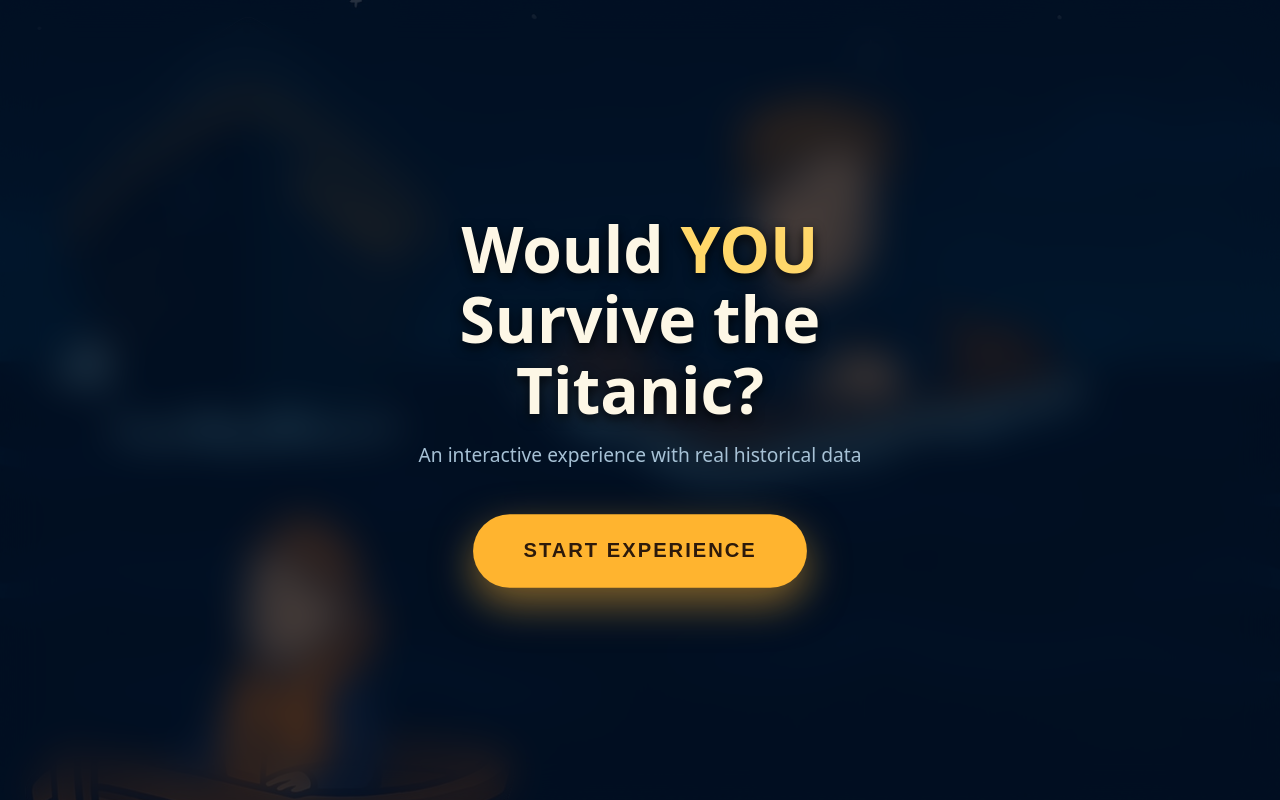
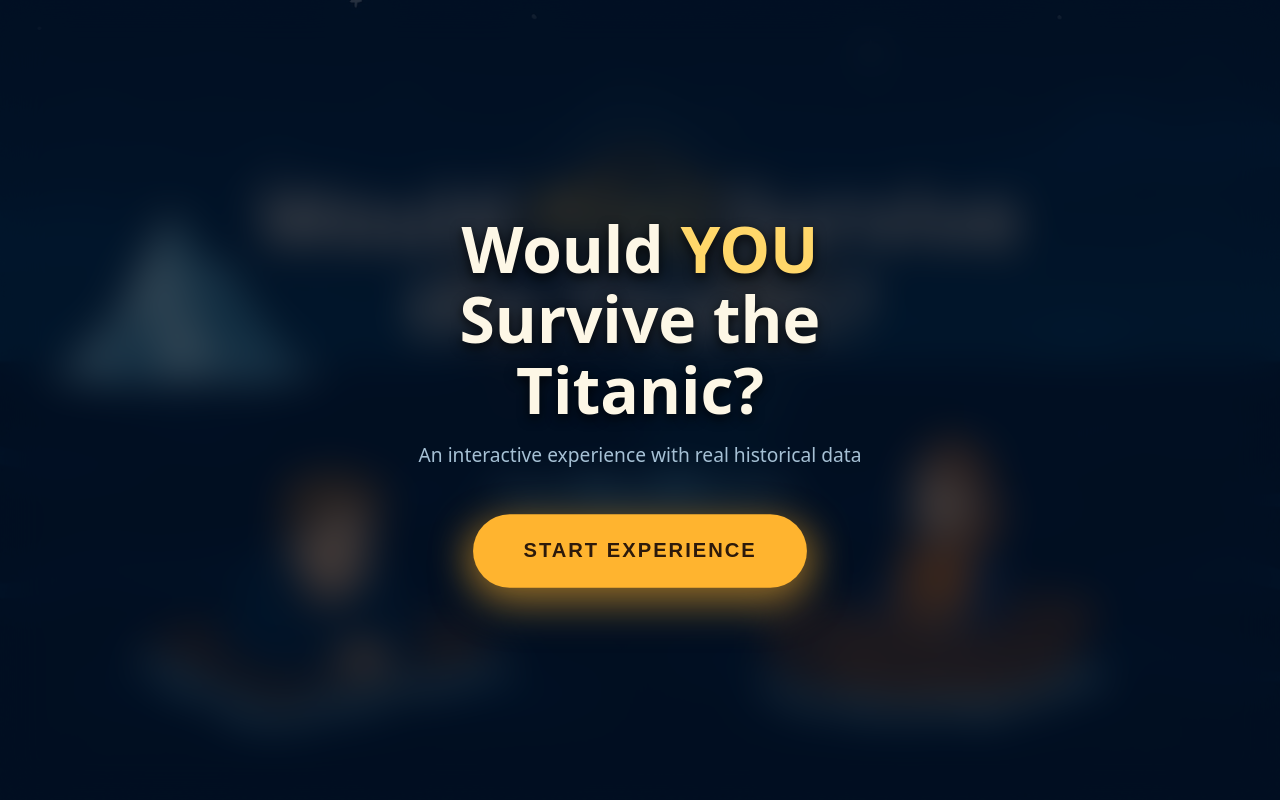
Before and after one commit to aashapovalov/titanic, a plain HTML site: page index.html in a window 1280 px wide. Drawn offline with Linux system fonts and the light colour scheme; a script that the page names is missing.

Commit message:
feat: style foreground elements

```diff
--- a/styles.css
+++ b/styles.css
@@ -228,3 +228,120 @@ body {
   width: 100%;
   animation: floating-slow 8s ease-in-out infinite;
 }
+
+.hero__ship-large {
+  position: absolute;
+  bottom: 30%;
+  left: 50%;
+  transform: translateX(-50%);
+  width: 40%;
+  z-index: 4;
+}
+
+.hero__wave {
+  position: absolute;
+  opacity: 0.7;
+}
+
+.hero__wave--generated {
+  animation: wave-move-generated ease-in-out infinite;
+}
+
+.hero__character {
+  position: absolute;
+  width: 100%;
+  z-index: 4;
+}
+
+.hero__character--leo {
+  bottom: 8%;
+  left: 10%;
+  width: 30%;
+}
+
+.hero__character--kate {
+  bottom: 8%;
+  right: 12%;
+  width: 30%;
+}
+
+.hero__bird--dynamic {
+  position: absolute;
+  left: -15%;
+  image-rendering: pixelated;
+  image-rendering: -moz-crisp-edges;
+  image-rendering: crisp-edges;
+  z-index: 6;
+  animation: bird-flight linear forwards;
+  pointer-events: none;
+}
+
+.hero__snow-layer {
+  position: absolute;
+  inset: 0;
+  overflow: hidden;
+  pointer-events: none;
+  z-index: 10;
+}
+
+.snowflake {
+  position: absolute;
+  width: 5px;
+  height: 5px;
+  border-radius: 50%;
+  background-color: var(--color-snow);
+  box-shadow: 0 0 3px var(--color-snow-glow);
+  animation: snow-fall linear forwards;
+}
+
+.hero__content {
+  position: relative;
+  z-index: 11;
+  text-align: center;
+  max-width: 900px;
+  display: flex;
+  flex-direction: column;
+  align-items: center;
+  justify-content: space-evenly;
+  height: 100%;
+  padding: 0 2rem 3rem 2rem;
+}
+
+.hero__title {
+  font-size: 5rem;
+  line-height: 1.1;
+  margin: 0;
+  text-shadow: 0 4px 12px var(--color-shadow);
+}
+
+.hero__title-highlight {
+  color: var(--color-accent-gold);
+}
+
+.hero__cta {
+  padding: 1.2rem 2.5rem;
+  border-radius: 2rem;
+  border: none;
+  font-weight: 700;
+  font-size: 1rem;
+  letter-spacing: 0.05em;
+  text-transform: uppercase;
+  cursor: pointer;
+  background-color: var(--color-button-primary);
+  color: var(--color-button-text);
+  box-shadow: 0 10px 20px var(--color-shadow-light);
+  transition: transform 0.15s ease, box-shadow 0.15s ease, background-color 0.2s ease;
+  white-space: nowrap;
+  max-width: fit-content;
+}
+
+.hero__cta:hover {
+  transform: translateY(-2px);
+  box-shadow: 0 14px 28px var(--color-shadow-medium);
+  background-color: var(--color-button-primary-hover);
+}
+
+.hero__cta:active {
+  transform: translateY(1px);
+  box-shadow: 0 8px 16px var(--color-shadow-light);
+}
```
